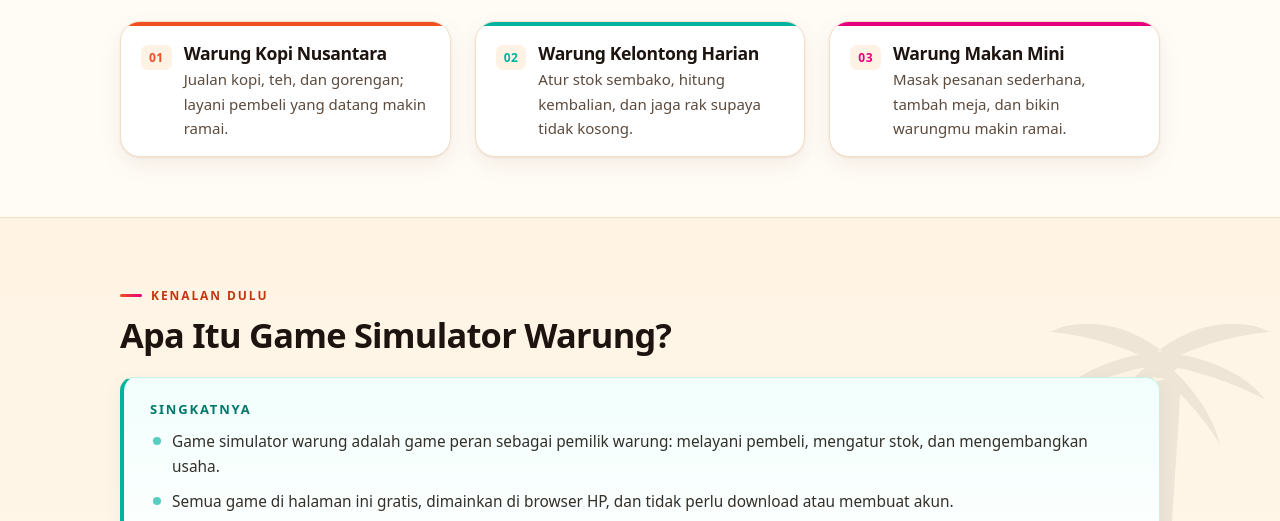
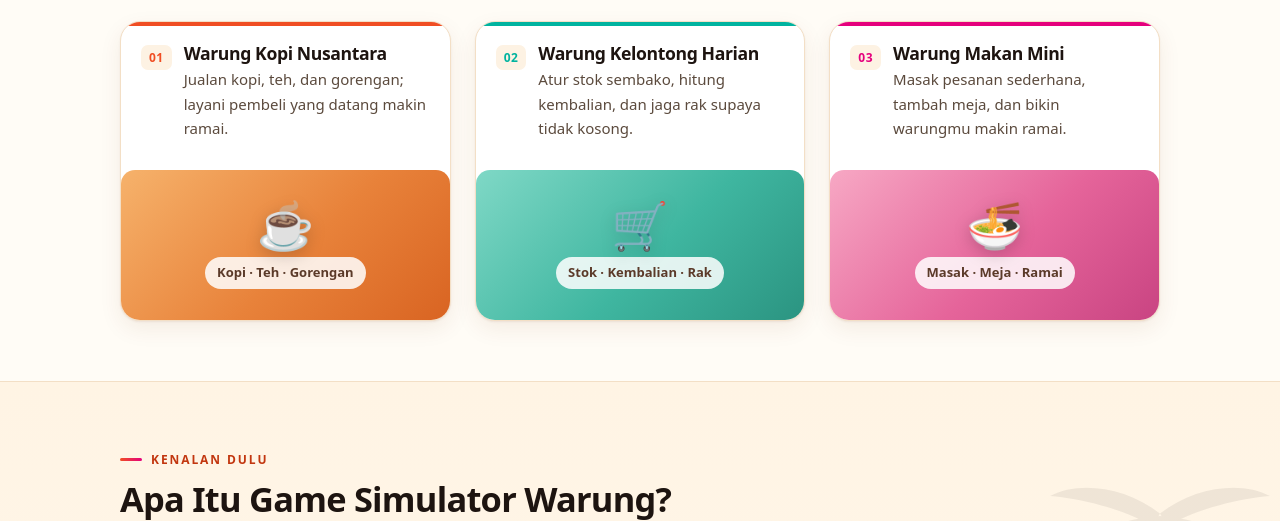
Before and after one commit to macui686868-sudo/warungsimulator, a plain HTML site: page index.html in a window 1280 px wide. Shown: the part 737-1258 px from the top of the page. Drawn offline with Linux system fonts and the light colour scheme.

Commit message:
Update index.html

```diff
--- a/index.html
+++ b/index.html
@@ -208,7 +208,12 @@
               <p class="card__desc">Jualan kopi, teh, dan gorengan; layani pembeli yang datang makin ramai.</p>
             </div>
           </div>
+          <div class="card__thumb" aria-hidden="true">
+            <span class="card__emoji">☕</span>
+            <span class="card__thumb-tag">Kopi · Teh · Gorengan</span>
+          </div>
         </li>
+
         <li class="card card--kelontong" onclick="openGame()" style="cursor: pointer;">
           <!-- ▼ GANTI: nama + satu kalimat penjelasan game 2 -->
           <div class="card__head">
@@ -218,7 +223,12 @@
               <p class="card__desc">Atur stok sembako, hitung kembalian, dan jaga rak supaya tidak kosong.</p>
             </div>
           </div>
+          <div class="card__thumb" aria-hidden="true">
+            <span class="card__emoji">🛒</span>
+            <span class="card__thumb-tag">Stok · Kembalian · Rak</span>
+          </div>
         </li>
+
         <li class="card card--makan" onclick="openGame()" style="cursor: pointer;">
           <!-- ▼ GANTI: nama + satu kalimat penjelasan game 3 -->
           <div class="card__head">
@@ -227,6 +237,10 @@
               <h3 class="card__name">Warung Makan Mini</h3>
               <p class="card__desc">Masak pesanan sederhana, tambah meja, dan bikin warungmu makin ramai.</p>
             </div>
+          </div>
+          <div class="card__thumb" aria-hidden="true">
+            <span class="card__emoji">🍜</span>
+            <span class="card__thumb-tag">Masak · Meja · Ramai</span>
           </div>
         </li>
       </ul>
@@ -369,6 +383,24 @@ function closeGame() {
 
 <script>
   document.getElementById('tahun').textContent = new Date().getFullYear();
+  // 封面占位：在旧 iframe 预览框位置显示渐变封面，恢复卡片高度与视觉
+  if (!document.querySelector('style#thumb-style')) {
+    const css = [
+      '.card{display:flex;flex-direction:column;gap:14px;}',
+      '.card__thumb{position:relative;display:flex;flex-direction:column;align-items:center;justify-content:center;gap:10px;min-height:150px;border-radius:14px;overflow:hidden;text-align:center;}',
+      '.card__emoji{font-size:46px;line-height:1;filter:drop-shadow(0 4px 8px rgba(0,0,0,.18));}',
+      '.card__thumb-tag{display:inline-block;padding:5px 12px;border-radius:999px;background:rgba(255,255,255,.85);font-size:13px;font-weight:600;color:#5b3a29;}',
+      '.card--kopi .card__thumb{background:linear-gradient(135deg,#f6b26b 0%,#e8823a 55%,#d96422 100%);}',
+      '.card--kelontong .card__thumb{background:linear-gradient(135deg,#7fd8c6 0%,#3fb6a0 55%,#2b9481 100%);}',
+      '.card--makan .card__thumb{background:linear-gradient(135deg,#f7a8c4 0%,#e5649a 55%,#c94482 100%);}',
+      '.card:hover .card__thumb{transform:translateY(-3px);transition:transform .2s ease;}',
+      '@media(max-width:640px){.card__thumb{min-height:120px;}.card__emoji{font-size:38px;}}'
+    ].join('');
+    const st = document.createElement('style');
+    st.id = 'thumb-style';
+    st.textContent = css;
+    document.head.appendChild(st);
+  }
 </script>
 </body>
 </html>
```
